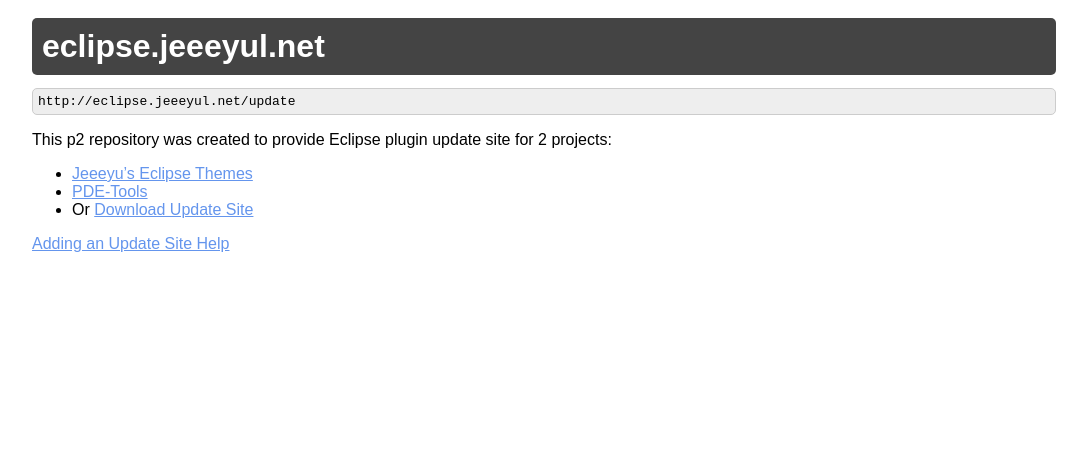
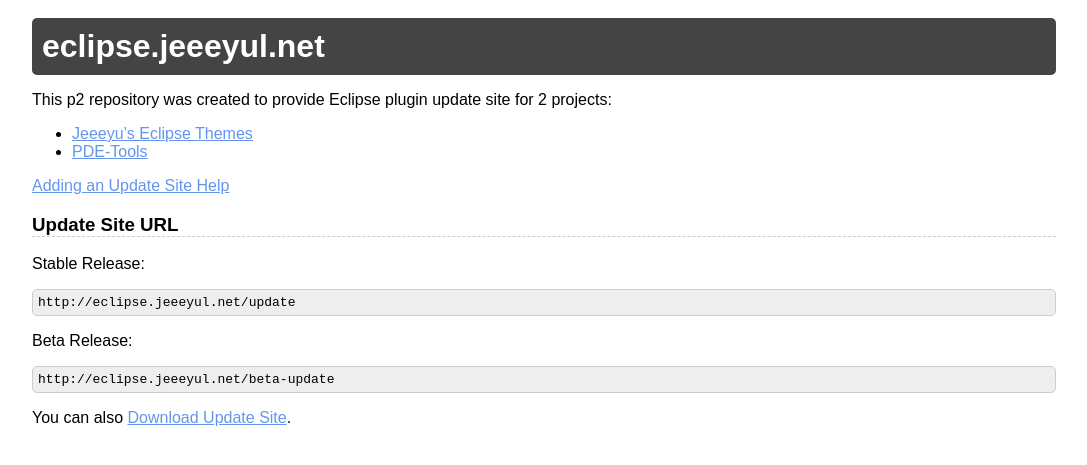
Before and after one commit to jeeeyul/jeeeyul.github.io, a Jekyll site: the page built from index.md, in a window 1280 px wide. Shown: the top 465 px of the page, without its empty margins (96-1183 px from the left). Built offline with Jekyll 4.4.1, drawn with Linux system fonts in a browser that asks for light colours; Markdown is read by kramdown in place of the engine named in the settings.

Commit message:
add beta url

````diff
--- a/index.md
+++ b/index.md
@@ -3,17 +3,25 @@
 title: jeeeyul.github.io
 ---
 
-
 # eclipse.jeeeyul.net
-
-```
-http://eclipse.jeeeyul.net/update
-```
 
 This p2 repository was created to provide Eclipse plugin update site for 2 projects:
 
 - [Jeeeyu's Eclipse Themes](https://github.com/jeeeyul/eclipse-themes)
 - [PDE-Tools](https://github.com/jeeeyul/pde-tools)
-- Or [Download Update Site](https://github.com/jeeeyul/jeeeyul.github.io/releases)
 
 [Adding an Update Site Help](http://marketplace.eclipse.org/updatesite/help?url=http://jeeeyul.github.io/update)
+
+### Update Site URL
+
+Stable Release:
+```
+http://eclipse.jeeeyul.net/update
+```
+
+Beta Release:
+```
+http://eclipse.jeeeyul.net/beta-update
+```
+
+You can also [Download Update Site](https://github.com/jeeeyul/jeeeyul.github.io/releases).
````
